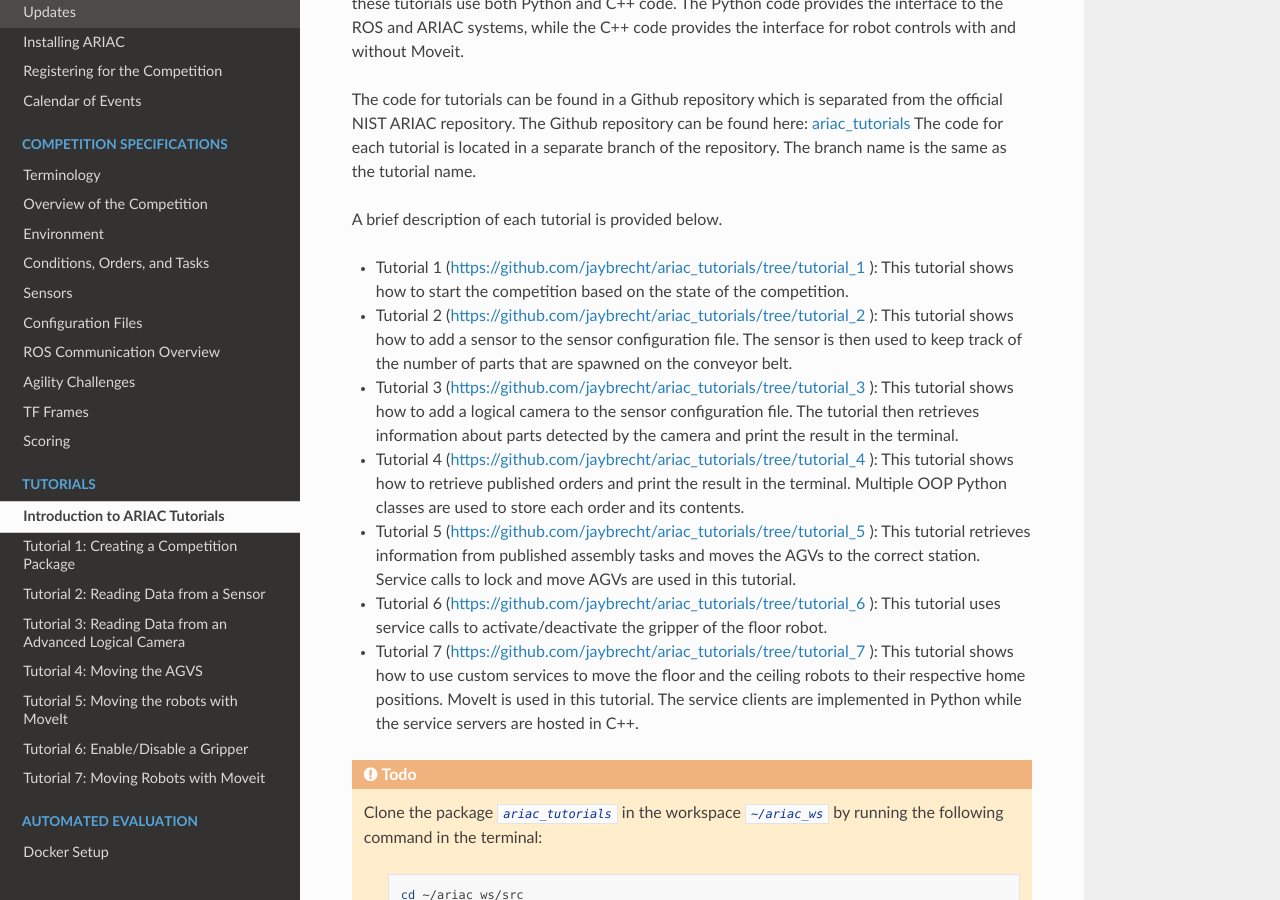
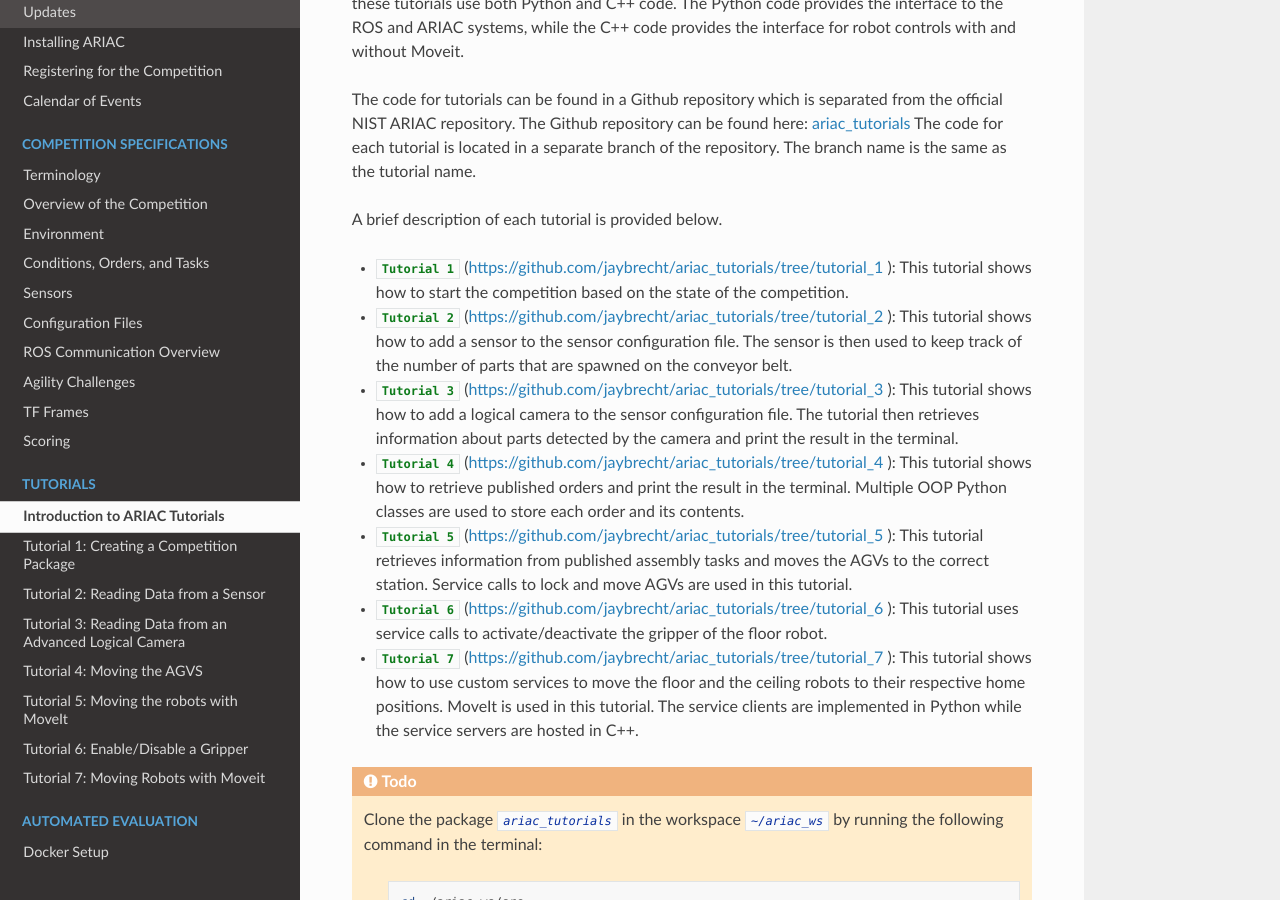
Before and after one commit to usnistgov/ARIAC, a Sphinx documentation site: the page built from docs/tutorials/tutorials.rst, in a window 1280 px wide and 900 px high, scrolled down 216 px. Built offline with Sphinx 7.4.7 and the Read the Docs theme 2.0.0, drawn with Linux system fonts in a browser that asks for light colours; part of the change alters nothing that is shown.

```diff
--- a/docs/tutorials/tutorials.rst
+++ b/docs/tutorials/tutorials.rst
@@ -22,13 +22,13 @@ The code for each tutorial is located in a separate branch of the repository. Th
 
 A brief description of each tutorial is provided below.
 
-- Tutorial 1 (`https://github.com/jaybrecht/ariac_tutorials/tree/tutorial_1 <https://github.com/jaybrecht/ariac_tutorials/tree/tutorial_1>`_ ): This tutorial shows how to start the competition based on the state of the competition.
-- Tutorial 2 (`https://github.com/jaybrecht/ariac_tutorials/tree/tutorial_2 <https://github.com/jaybrecht/ariac_tutorials/tree/tutorial_2>`_ ): This tutorial shows how to add a sensor to the sensor configuration file. The sensor is then used to keep track of the number of parts that are spawned on the conveyor belt.
-- Tutorial 3 (`https://github.com/jaybrecht/ariac_tutorials/tree/tutorial_3 <https://github.com/jaybrecht/ariac_tutorials/tree/tutorial_3>`_ ): This tutorial shows how to add a logical camera to the sensor configuration file. The tutorial then retrieves information about parts detected by the camera and print the result in the terminal.
-- Tutorial 4 (`https://github.com/jaybrecht/ariac_tutorials/tree/tutorial_4 <https://github.com/jaybrecht/ariac_tutorials/tree/tutorial_4>`_ ): This tutorial shows how to retrieve published orders and print the result in the terminal. Multiple OOP Python classes are used to store each order and its contents.
-- Tutorial 5 (`https://github.com/jaybrecht/ariac_tutorials/tree/tutorial_5 <https://github.com/jaybrecht/ariac_tutorials/tree/tutorial_5>`_ ): This tutorial retrieves information from published assembly tasks and moves the AGVs to the correct station. Service calls to lock and move AGVs are used in this tutorial.
-- Tutorial 6 (`https://github.com/jaybrecht/ariac_tutorials/tree/tutorial_6 <https://github.com/jaybrecht/ariac_tutorials/tree/tutorial_6>`_ ): This tutorial uses service calls to activate/deactivate the gripper of the floor robot.
-- Tutorial 7 (`https://github.com/jaybrecht/ariac_tutorials/tree/tutorial_7 <https://github.com/jaybrecht/ariac_tutorials/tree/tutorial_7>`_ ): This tutorial shows how to use custom services to move the floor and the ceiling robots to their respective home positions. MoveIt is used in this tutorial. The service clients are implemented in Python while the service servers are hosted in C++.
+- :inline-tutorial:`Tutorial 1` (`https://github.com/jaybrecht/ariac_tutorials/tree/tutorial_1 <https://github.com/jaybrecht/ariac_tutorials/tree/tutorial_1>`_ ): This tutorial shows how to start the competition based on the state of the competition.
+- :inline-tutorial:`Tutorial 2` (`https://github.com/jaybrecht/ariac_tutorials/tree/tutorial_2 <https://github.com/jaybrecht/ariac_tutorials/tree/tutorial_2>`_ ): This tutorial shows how to add a sensor to the sensor configuration file. The sensor is then used to keep track of the number of parts that are spawned on the conveyor belt.
+- :inline-tutorial:`Tutorial 3` (`https://github.com/jaybrecht/ariac_tutorials/tree/tutorial_3 <https://github.com/jaybrecht/ariac_tutorials/tree/tutorial_3>`_ ): This tutorial shows how to add a logical camera to the sensor configuration file. The tutorial then retrieves information about parts detected by the camera and print the result in the terminal.
+- :inline-tutorial:`Tutorial 4` (`https://github.com/jaybrecht/ariac_tutorials/tree/tutorial_4 <https://github.com/jaybrecht/ariac_tutorials/tree/tutorial_4>`_ ): This tutorial shows how to retrieve published orders and print the result in the terminal. Multiple OOP Python classes are used to store each order and its contents.
+- :inline-tutorial:`Tutorial 5` (`https://github.com/jaybrecht/ariac_tutorials/tree/tutorial_5 <https://github.com/jaybrecht/ariac_tutorials/tree/tutorial_5>`_ ): This tutorial retrieves information from published assembly tasks and moves the AGVs to the correct station. Service calls to lock and move AGVs are used in this tutorial.
+- :inline-tutorial:`Tutorial 6` (`https://github.com/jaybrecht/ariac_tutorials/tree/tutorial_6 <https://github.com/jaybrecht/ariac_tutorials/tree/tutorial_6>`_ ): This tutorial uses service calls to activate/deactivate the gripper of the floor robot.
+- :inline-tutorial:`Tutorial 7` (`https://github.com/jaybrecht/ariac_tutorials/tree/tutorial_7 <https://github.com/jaybrecht/ariac_tutorials/tree/tutorial_7>`_ ): This tutorial shows how to use custom services to move the floor and the ceiling robots to their respective home positions. MoveIt is used in this tutorial. The service clients are implemented in Python while the service servers are hosted in C++.
 
 
 .. todo::
```
